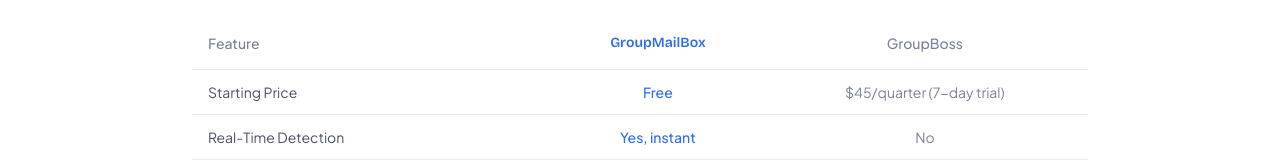
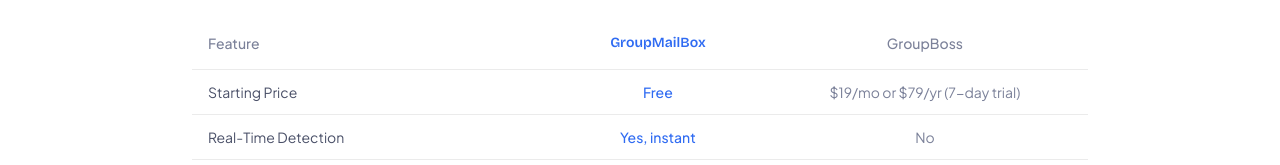
Before and after one commit to GroupMailBox/lynx-landing, a Next.js app: page /compare/groupboss-alternative in a window 1280 px wide. Shown: the part 426-591 px from the top of the page. Built offline with nearby package versions, Linux system fonts and the light colour scheme; no server answers.

Commit message:
Fix Groupboss pricing: $19/mo or $79/yr (2 groups), from its pricing page plan data on 25 Oct 2026 — the earlier $45/quarter edit came from a stale search snippet
Co-Authored-By: Claude Opus 5.5 <noreply@anthropic.com>

```diff
--- a/app/compare/groupboss-alternative/page.tsx
+++ b/app/compare/groupboss-alternative/page.tsx
@@ -15,7 +15,7 @@ export default function GroupBossAlternativePage() {
       competitorSlug="groupboss"
       intro="Looking for a GroupBoss alternative? GroupMailBox adds a free plan and built-in Gmail follow-ups that stop on reply, so you don't need a separate email tool."
       comparison={[
-        { feature: 'Starting Price', gmb: 'Free', competitor: '$45/quarter (7-day trial)' },
+        { feature: 'Starting Price', gmb: 'Free', competitor: '$19/mo or $79/yr (7-day trial)' },
         { feature: 'Real-Time Detection', gmb: 'Yes, instant', competitor: 'No' },
         { feature: 'Google Sheets', gmb: 'Native integration', competitor: 'Yes' },
         { feature: 'Screening Answers', gmb: '3 Q&A pairs', competitor: 'Yes' },
@@ -33,7 +33,7 @@ export default function GroupBossAlternativePage() {
         'Native Google Sheets integration',
       ]}
       competitorPros={[
-        'Yearly plan from $99 (3 groups)',
+        'Low starting price ($19/mo, or $79/yr for 2 groups)',
         'Simple and straightforward',
         'Screening answer capture',
         'Google Sheets support',
@@ -59,7 +59,7 @@ export default function GroupBossAlternativePage() {
         },
         {
           question: 'How much does GroupMailBox cost compared to GroupBoss?',
-          answer: 'GroupMailBox offers a free plan (100 leads/month) while GroupBoss starts at $45 per quarter or $99 per year (prices checked 25 Oct 2026). For unlimited leads and auto-approve, GroupMailBox Pro is $29/month.',
+          answer: 'GroupMailBox offers a free plan (100 leads/month) while GroupBoss starts at $19/month or $79/year for 2 groups (prices checked 25 Oct 2026). For unlimited leads and auto-approve, GroupMailBox Pro is $29/month.',
         },
       ]}
     />
--- a/app/page.tsx
+++ b/app/page.tsx
@@ -56,7 +56,7 @@ const COMPARISON = [
   { feature: 'Screening answers', gmb: 'All 3 Q&A', gc: 'Limited', gl: 'Yes', gb: 'Yes' },
   { feature: 'Try without an account', gmb: 'Yes', gc: 'No', gl: 'No', gb: 'No' },
   { feature: 'Auto-approve members', gmb: 'Pro plan', gc: 'Yes', gl: 'Yes', gb: 'Yes' },
-  { feature: 'Starting price', gmb: 'Free', gc: 'Paid only', gl: '$27/mo', gb: '$45/quarter' },
+  { feature: 'Starting price', gmb: 'Free', gc: 'Paid only', gl: '$27/mo', gb: '$19/mo' },
 ];
 
 function SectionHead({ eyebrow, title, sub }: { eyebrow: string; title: string; sub?: string }) {
```
